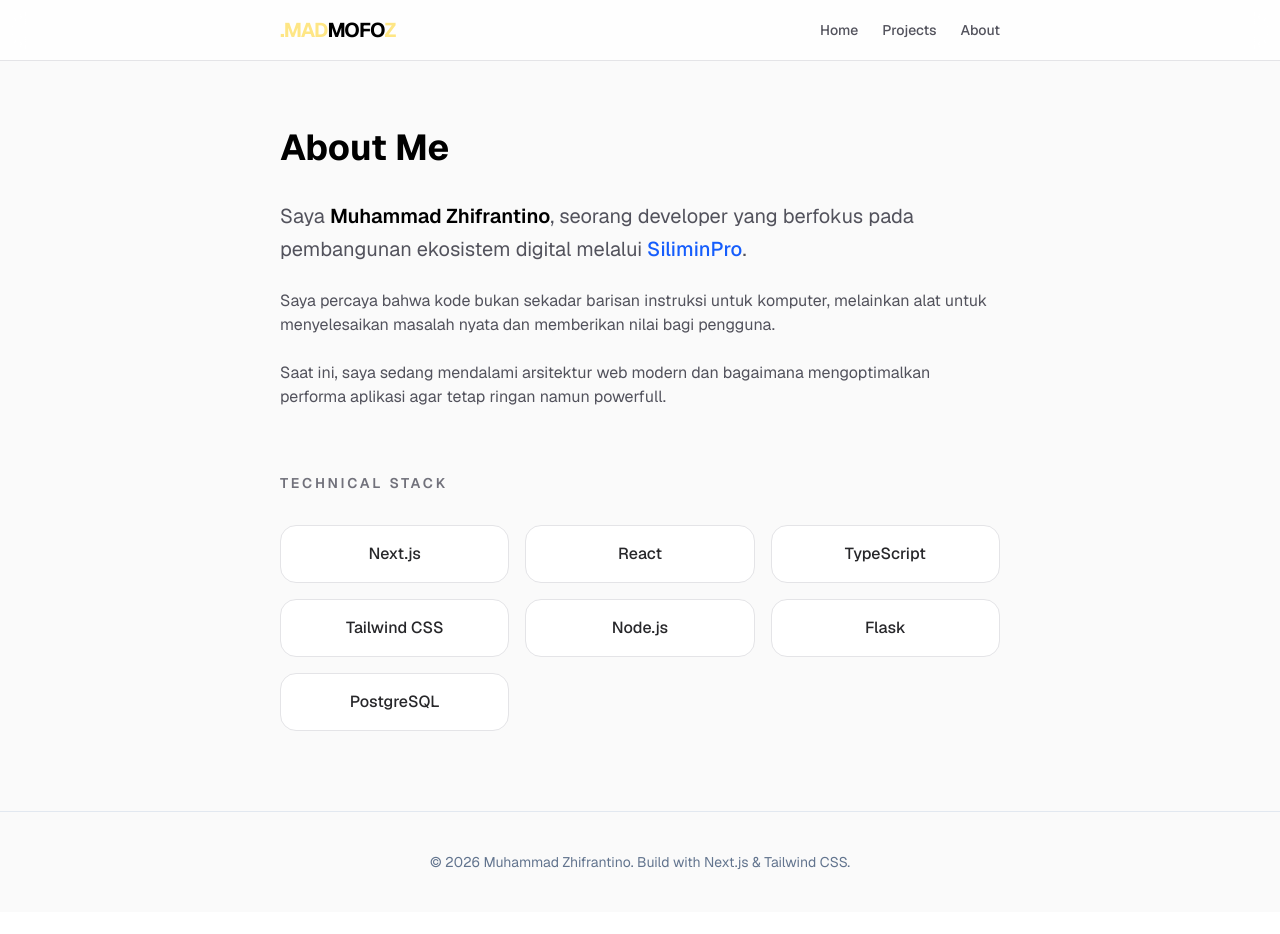
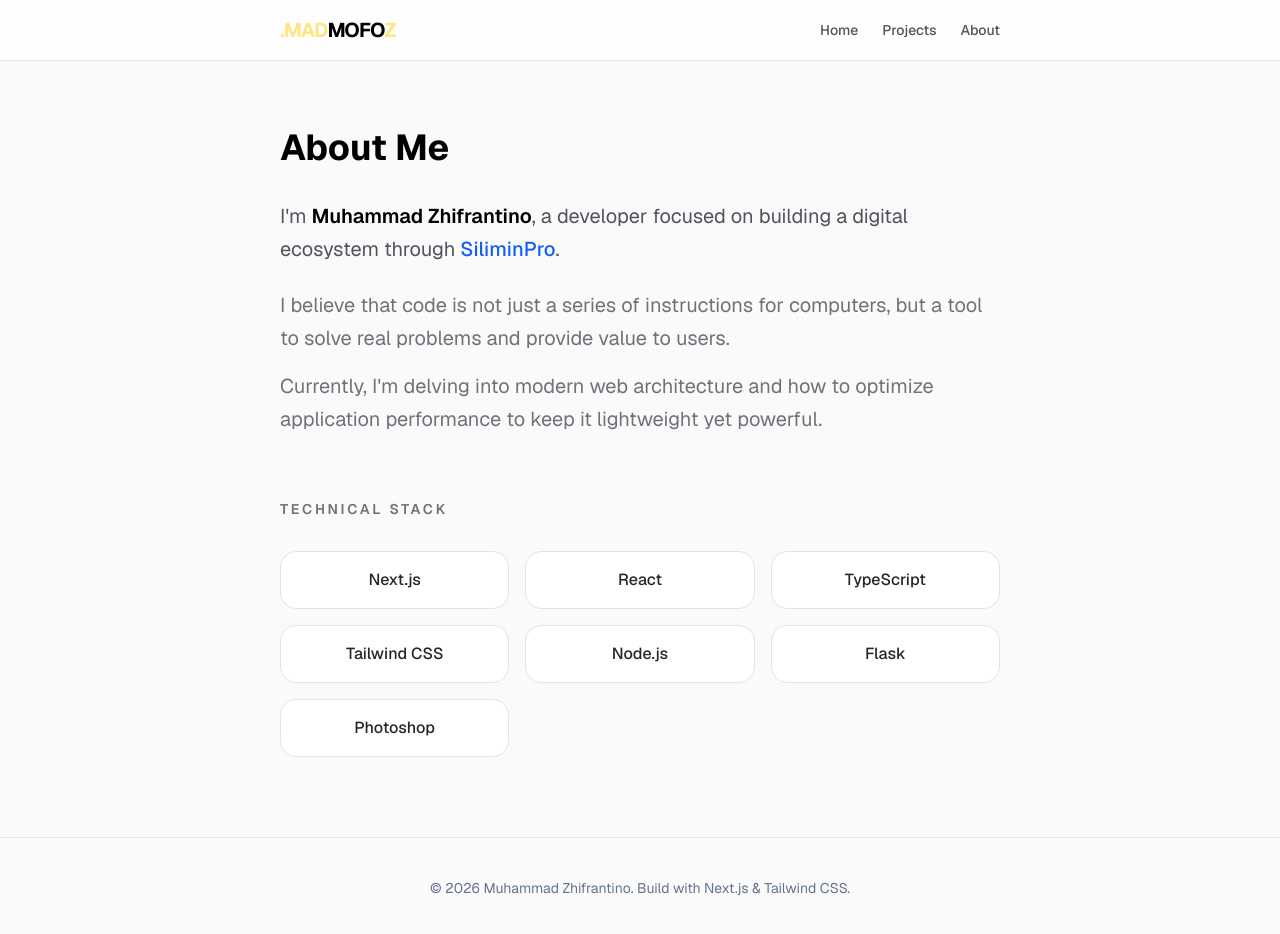
Before and after one commit to madmofoz/Portfolio, a Next.js app: page /zhifrantino in a window 1280 px wide. Shown: the top 934 px of the page. Before the commit the page ends 912 px from the top, so only its background shows below. Built offline with nearby package versions, Linux system fonts and the light colour scheme.

Commit message:
update json-ld

```diff
--- a/src/app/layout.tsx
+++ b/src/app/layout.tsx
@@ -26,6 +26,34 @@ export default function RootLayout({
 }: Readonly<{
   children: React.ReactNode;
 }>) {
+  // JSON-LD
+  const jsonLd = {
+    "@context": "https://schema.org",
+    "@type": "Person",
+    "name": "Muhammad Zhifrantino",
+    "alternateName": ["Tino", "Madz", "Madmofoz"],
+    "url": "https://siliminpro.fly.dev/zhifrantino",
+    "jobTitle": "Mechanical Engineering Student & Web Developer & Graphic Designer",
+    "description": "Sole developer of SiliminPro, specializing in mechanical engineering, automotive tuning tools, graphics designer and founder of Arak Empire.",
+    "knowsAbout": [
+      "Mechanical Engineering",
+      "Automotive Tuning",
+      "Web Development",
+      "Python",
+      "Calisthenics",
+      "Entrepreneurship",
+      "Graphic Designer",
+      "Empire Business"
+    ],
+    "image": "https://siliminpro.fly.dev/static/img/Muhammad-Zhifrantino.png",
+    "sameAs": [
+      "https://www.instagram.com/madmofoz",
+      "https://github.com/madmofoz",
+      "https://www.linkedin.com/in/madmofoz"
+    ]
+  };
+
+  //G-TAG
   return (
     <html lang="en">
       <body className={`${geistSans.variable} ${geistMono.variable} antialiased`}>
--- a/src/app/zhifrantino/page.tsx
+++ b/src/app/zhifrantino/page.tsx
@@ -2,26 +2,42 @@ import Navbar from "@/components/navbar";
 import Footer from "@/components/footer";
 
 export default function AboutPage() {
-  const skills = ["Next.js", "React", "TypeScript", "Tailwind CSS", "Node.js", "Flask", "PostgreSQL"];
+  const skills = [
+    "Next.js",
+    "React",
+    "TypeScript",
+    "Tailwind CSS",
+    "Node.js",
+    "Flask",
+    "Photoshop",
+  ];
 
   return (
     <div className="min-h-screen bg-zinc-50 dark:bg-black font-sans">
       <Navbar />
 
       <main className="max-w-3xl mx-auto px-6 pt-32 pb-20">
-        <h1 className="text-4xl font-bold text-black dark:text-white mb-8">About Me</h1>
+        <h1 className="text-4xl font-bold text-black dark:text-white mb-8">
+          About Me
+        </h1>
 
         <div className="prose prose-zinc dark:prose-invert max-w-none">
           <p className="text-xl text-zinc-600 dark:text-zinc-400 leading-relaxed mb-6">
-            Saya <span className="text-black dark:text-white font-semibold">Muhammad Zhifrantino</span>, seorang developer yang berfokus pada pembangunan ekosistem digital melalui <span className="text-blue-600 font-medium">SiliminPro</span>.
+            I'm{" "}
+            <span className="text-black dark:text-white font-semibold">
+              Muhammad Zhifrantino
+            </span>
+            , a developer focused on building a digital ecosystem through{" "}
+            <span className="text-blue-600 font-medium">SiliminPro</span>.
           </p>
 
-          <div className="space-y-6 text-zinc-600 dark:text-zinc-400">
-            <p>
-              Saya percaya bahwa kode bukan sekadar barisan instruksi untuk komputer, melainkan alat untuk menyelesaikan masalah nyata dan memberikan nilai bagi pengguna.
+          <div className="prose prose-zinc dark:prose-invert max-w-none">
+            <p className="text-xl text-zinc-500 dark:text-zinc-400 leading-relaxed mb-4">
+              I believe that code is not just a series of instructions for computers,
+              but a tool to solve real problems and provide value to users.
             </p>
-            <p>
-              Saat ini, saya sedang mendalami arsitektur web modern dan bagaimana mengoptimalkan performa aplikasi agar tetap ringan namun powerfull.
+            <p className="text-xl text-zinc-500 dark:text-zinc-400 leading-relaxed mb-4">
+              Currently, I'm delving into modern web architecture and how to optimize application performance to keep it lightweight yet powerful.
             </p>
           </div>
         </div>
```
